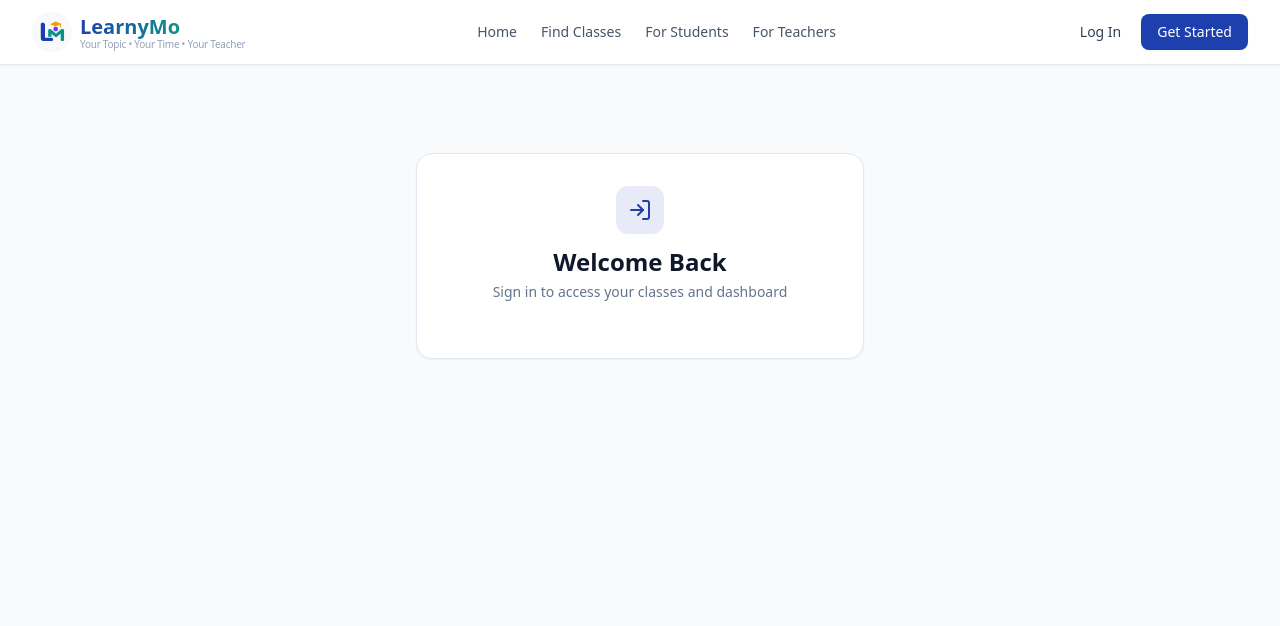
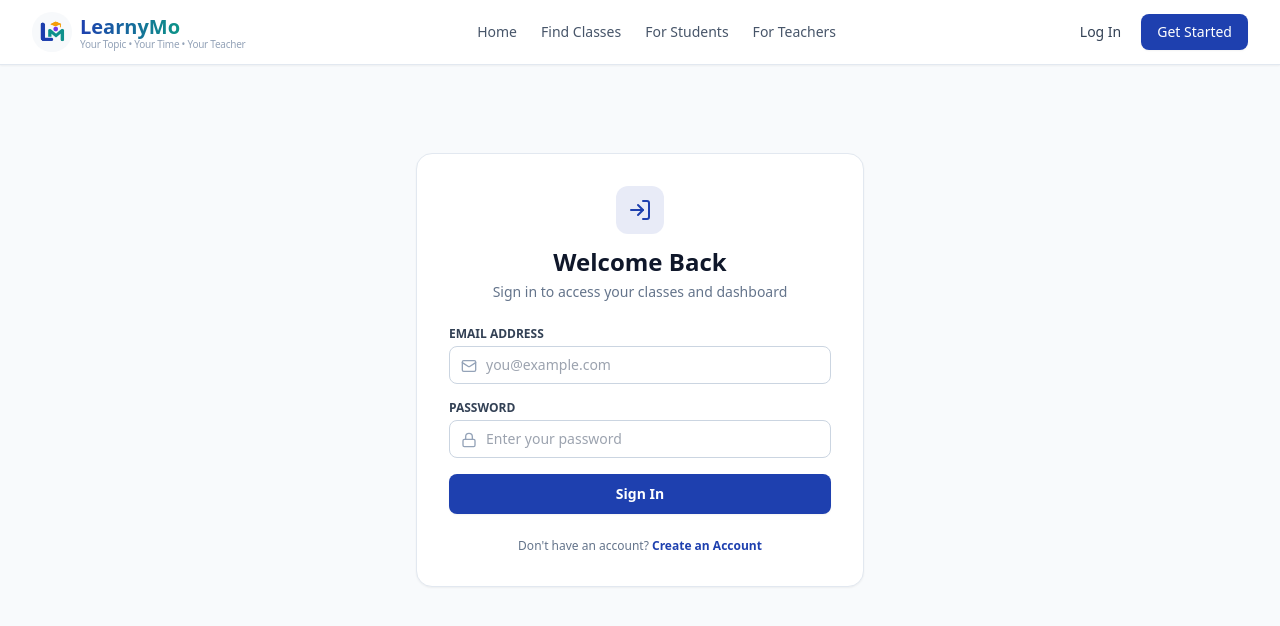
Before and after one commit to paulrajeevan/Uki-Final-Project, a React (Vite) app in the folder client/: page /login in a window 1280 px wide. Shown: the top 626 px of the page. Built offline with nearby package versions, Linux system fonts and the light colour scheme; no server answers.

Commit message:
feat: add login form

```diff
--- a/client/src/pages/Login.jsx
+++ b/client/src/pages/Login.jsx
@@ -44,7 +44,51 @@ const Login = () => {
                 <p className="text-sm text-slate-500 mt-1">Sign in to access your classes and dashboard</p>
             </div>
 
+            {isSessionExpired && (
+                <div className="mb-4 p-3 bg-amber-50 border border-amber-200 text-amber-800 text-xs rounded-xl flex items-center gap-2">
+                    <AlertCircle className="w-4 h-4 shrink-0 text-amber-600"/>
+                    <span>Your session has expired. Please sign in again.</span>
+                </div>
+            )}
 
+            {error && (
+                <div className="mb-4 p-3 rounded-xl bg-rose-50 border border-rose-200 text-rose-700 text-xs flex items-center gap-2">
+                    <AlertCircle className="w-4 h-4 shrink-0"/>
+                    <span>{error}</span>
+                </div>
+            )}
+            <form onSubmit={handleSubmit} className="space-y-4">
+                <div>
+                    <label className="block text-xs font-semibold text-slate-700 uppercase mb-1">
+                        Email Address
+                    </label>
+                    <div className="relative">
+                        <Mail className="w-4 h-4 absolute left-3 top-3 text-slate-400"></Mail>
+                        <input type="email" required value={email} onChange={(e) => setEmail(e.target.value)} placeholder="you@example.com" className="w-full pl-9 pr-3 py-2 text-sm border border-slate-300 rounded-lg focus:outline-none focus:ring-2 focus:ring-brand-blue" />
+                    </div>
+                </div>
+                <div>
+                    <label className="block text-xs font-semibold text-slate-700 uppercase mb-1">
+                        Password
+                    </label>
+                    <div className="relative">
+                        <Lock className="w-4 h-4 absolute left-3 top-3 text-slate-400"/>
+                        <input type="password" required value={password} onChange={(e)=> setPassword(e.target.value)} placeholder="Enter your password" className="w-full pl-9 pr-3 py-2 text-sm border border-slate-300 rounded-lg focus:outline-none focus:ring-2 focus:ring-brand-blue"/>
+                    </div>
+                </div>
+                <button type="submit" disabled={loading} className={`w-full py-2.5 px-4 text-white font-semibold text-sm rounded-lg shadow-sm hover:shadow transition-all bg-brand-blue hover:bg-blue-700 mt-2 ${
+                    loading ? 'opacity-70 cursor-not-allowed' : ''
+                }`}>
+                    {loading ? 'Signing in ...' : 'Sign In'}
+                </button>
+            </form>
+
+            <p className="text-center text-xs text-slate-500 mt-6">
+                Don't have an account?{' '}
+                <Link to="/register" className="font-semibold text-brand-blue hover:underline">
+                Create an Account
+                </Link>
+            </p>
         </div>
     )
 }
```
